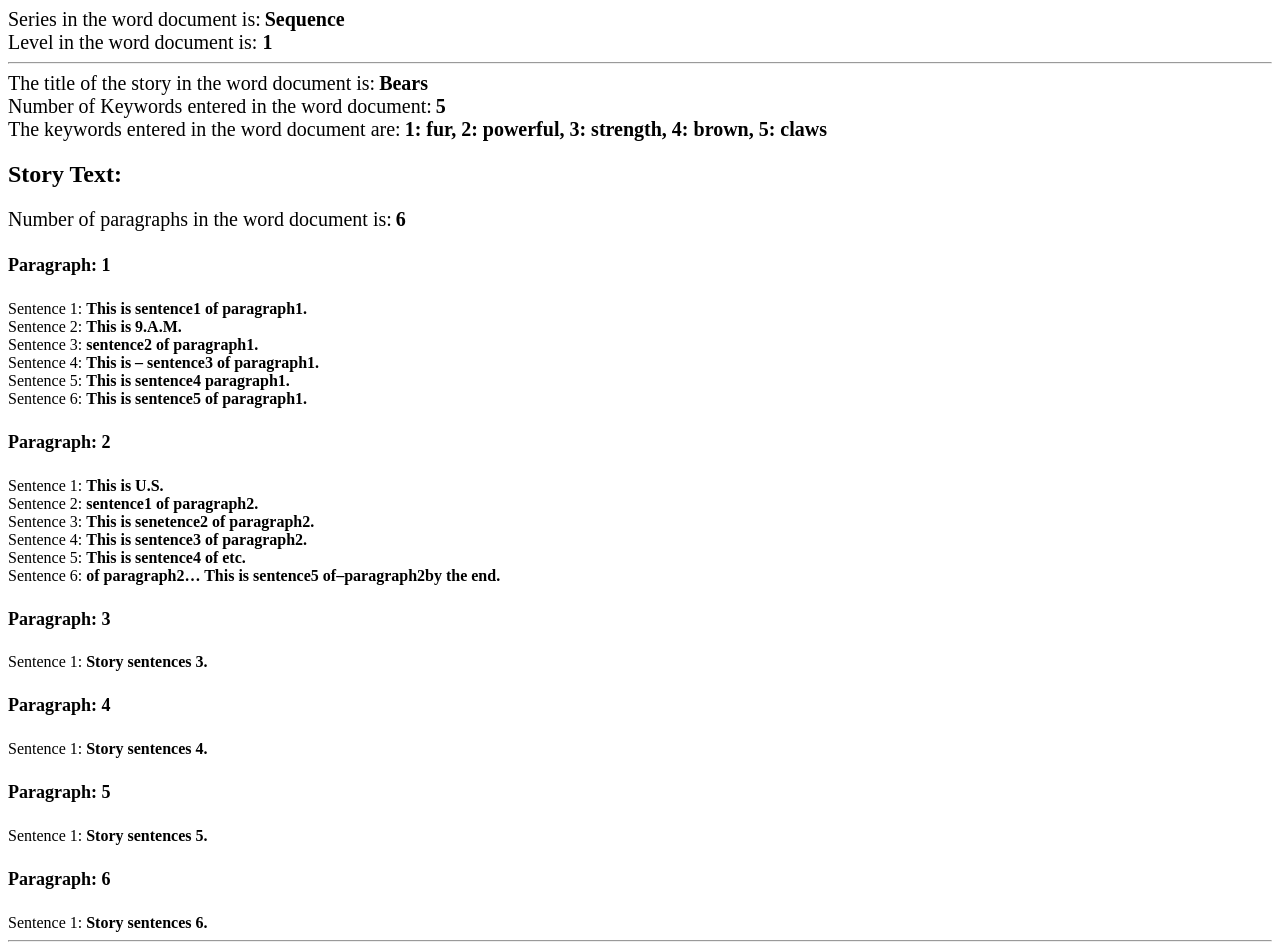
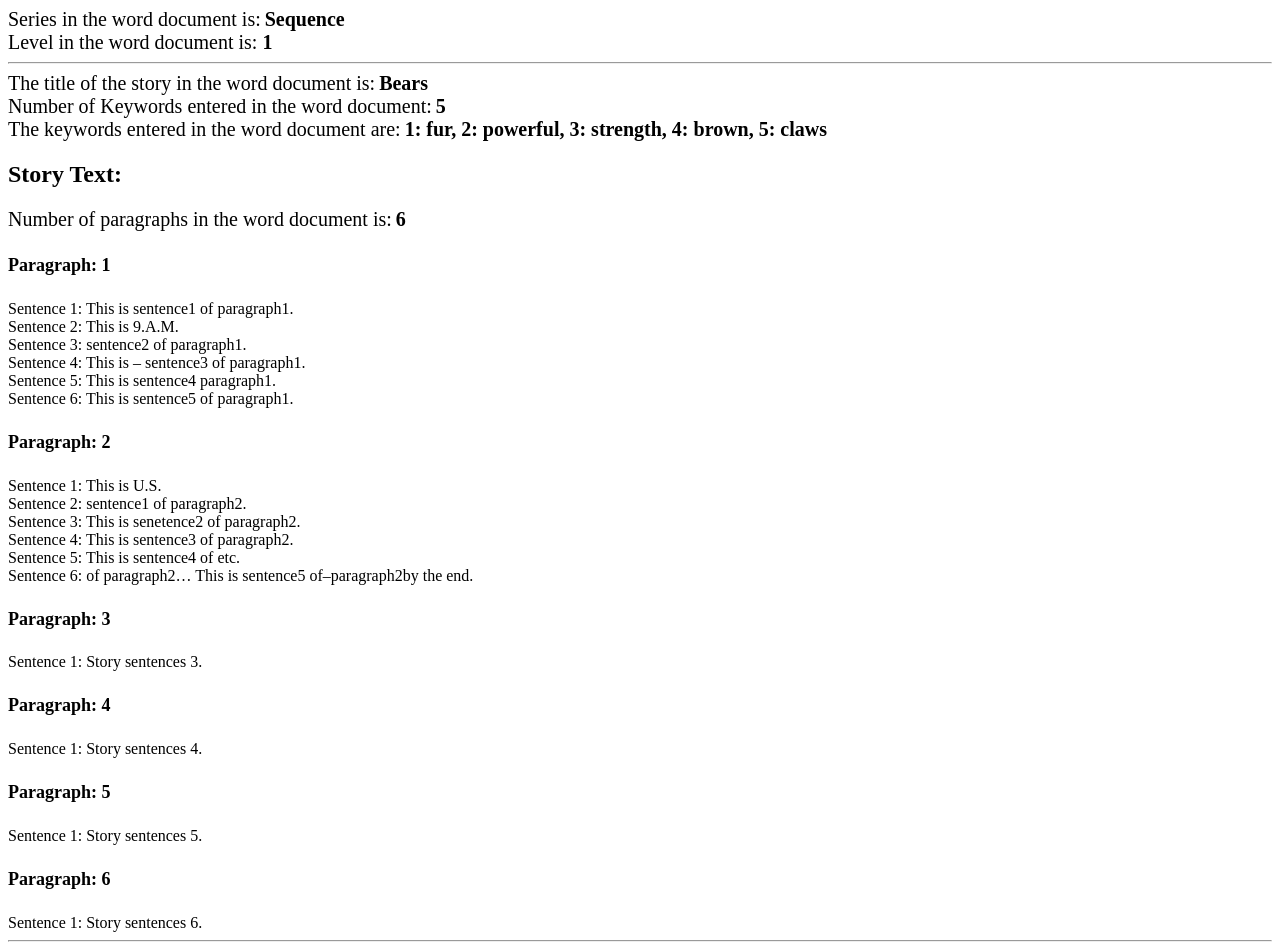
Before and after one commit to crazy-poncho/XML-parser, a website: page responseXPaths.html in a window 1280 px wide. Shown: the top 947 px of the page. Drawn offline with Linux system fonts and the light colour scheme.

Commit message:
feat: Remove sentences bold style

```diff
--- a/responseXPaths.html
+++ b/responseXPaths.html
@@ -43,42 +43,42 @@
                                             <span style="font-size: 16px">
                                                 Sentence 1:
                                             </span>
-                                            <span style="font-weight: bold; font-size: 16px">This is sentence1 of paragraph1.</span>
+                                            <span style="font-size: 16px">This is sentence1 of paragraph1.</span>
                                         </div>
 
                                         <div>
                                             <span style="font-size: 16px">
                                                 Sentence 2:
                                             </span>
-                                            <span style="font-weight: bold; font-size: 16px">This is 9.A.M.</span>
+                                            <span style="font-size: 16px">This is 9.A.M.</span>
                                         </div>
 
                                         <div>
                                             <span style="font-size: 16px">
                                                 Sentence 3:
                                             </span>
-                                            <span style="font-weight: bold; font-size: 16px">sentence2 of paragraph1.</span>
+                                            <span style="font-size: 16px">sentence2 of paragraph1.</span>
                                         </div>
 
                                         <div>
                                             <span style="font-size: 16px">
                                                 Sentence 4:
                                             </span>
-                                            <span style="font-weight: bold; font-size: 16px">This is – sentence3 of paragraph1.</span>
+                                            <span style="font-size: 16px">This is – sentence3 of paragraph1.</span>
                                         </div>
 
                                         <div>
                                             <span style="font-size: 16px">
                                                 Sentence 5:
                                             </span>
-                                            <span style="font-weight: bold; font-size: 16px">This is sentence4 paragraph1.</span>
+                                            <span style="font-size: 16px">This is sentence4 paragraph1.</span>
                                         </div>
 
                                         <div>
                                             <span style="font-size: 16px">
                                                 Sentence 6:
                                             </span>
-                                            <span style="font-weight: bold; font-size: 16px">This is sentence5 of paragraph1.</span>
+                                            <span style="font-size: 16px">This is sentence5 of paragraph1.</span>
                                         </div>
 
                             </div>
@@ -90,42 +90,42 @@
                                             <span style="font-size: 16px">
                                                 Sentence 1:
                                             </span>
-                                            <span style="font-weight: bold; font-size: 16px">This is U.S.</span>
+                                            <span style="font-size: 16px">This is U.S.</span>
                                         </div>
 
                                         <div>
                                             <span style="font-size: 16px">
                                                 Sentence 2:
                                             </span>
-                                            <span style="font-weight: bold; font-size: 16px">sentence1 of paragraph2.</span>
+                                            <span style="font-size: 16px">sentence1 of paragraph2.</span>
                                         </div>
 
                                         <div>
                                             <span style="font-size: 16px">
                                                 Sentence 3:
                                             </span>
-                                            <span style="font-weight: bold; font-size: 16px">This is senetence2 of paragraph2.</span>
+                                            <span style="font-size: 16px">This is senetence2 of paragraph2.</span>
                                         </div>
 
                                         <div>
                                             <span style="font-size: 16px">
                                                 Sentence 4:
                                             </span>
-                                            <span style="font-weight: bold; font-size: 16px">This is sentence3 of paragraph2.</span>
+                                            <span style="font-size: 16px">This is sentence3 of paragraph2.</span>
                                         </div>
 
                                         <div>
                                             <span style="font-size: 16px">
                                                 Sentence 5:
                                             </span>
-                                            <span style="font-weight: bold; font-size: 16px">This is sentence4 of etc.</span>
+                                            <span style="font-size: 16px">This is sentence4 of etc.</span>
                                         </div>
 
                                         <div>
                                             <span style="font-size: 16px">
                                                 Sentence 6:
                                             </span>
-                                            <span style="font-weight: bold; font-size: 16px">of paragraph2… This is sentence5 of–paragraph2by the end.</span>
+                                            <span style="font-size: 16px">of paragraph2… This is sentence5 of–paragraph2by the end.</span>
                                         </div>
 
                             </div>
@@ -137,7 +137,7 @@
                                             <span style="font-size: 16px">
                                                 Sentence 1:
                                             </span>
-                                            <span style="font-weight: bold; font-size: 16px">Story sentences 3.</span>
+                                            <span style="font-size: 16px">Story sentences 3.</span>
                                         </div>
 
                             </div>
@@ -149,7 +149,7 @@
                                             <span style="font-size: 16px">
                                                 Sentence 1:
                                             </span>
-                                            <span style="font-weight: bold; font-size: 16px">Story sentences 4.</span>
+                                            <span style="font-size: 16px">Story sentences 4.</span>
                                         </div>
 
                             </div>
@@ -161,7 +161,7 @@
                                             <span style="font-size: 16px">
                                                 Sentence 1:
                                             </span>
-                                            <span style="font-weight: bold; font-size: 16px">Story sentences 5.</span>
+                                            <span style="font-size: 16px">Story sentences 5.</span>
                                         </div>
 
                             </div>
@@ -173,7 +173,7 @@
                                             <span style="font-size: 16px">
                                                 Sentence 1:
                                             </span>
-                                            <span style="font-weight: bold; font-size: 16px">Story sentences 6.</span>
+                                            <span style="font-size: 16px">Story sentences 6.</span>
                                         </div>
 
                             </div>
@@ -209,7 +209,7 @@
                                             <span style="font-size: 16px">
                                                 Sentence 1:
                                             </span>
-                                            <span style="font-weight: bold; font-size: 16px">Sentence 1.</span>
+                                            <span style="font-size: 16px">Sentence 1.</span>
                                         </div>
 
                             </div>
@@ -221,7 +221,7 @@
                                             <span style="font-size: 16px">
                                                 Sentence 1:
                                             </span>
-                                            <span style="font-weight: bold; font-size: 16px">Sentence 2.</span>
+                                            <span style="font-size: 16px">Sentence 2.</span>
                                         </div>
 
                             </div>
--- a/xpathHtmlMaker.js
+++ b/xpathHtmlMaker.js
@@ -56,7 +56,7 @@ const makeXPathHtml = data => {
                                             <span style="font-size: 16px">
                                                 Sentence ${sentenceIndex + 1}:
                                             </span>
-                                            <span style="font-weight: bold; font-size: 16px">${sentence}.</span>
+                                            <span style="font-size: 16px">${sentence}.</span>
                                         </div>
                                     `;
                                 }).join('')}
```
